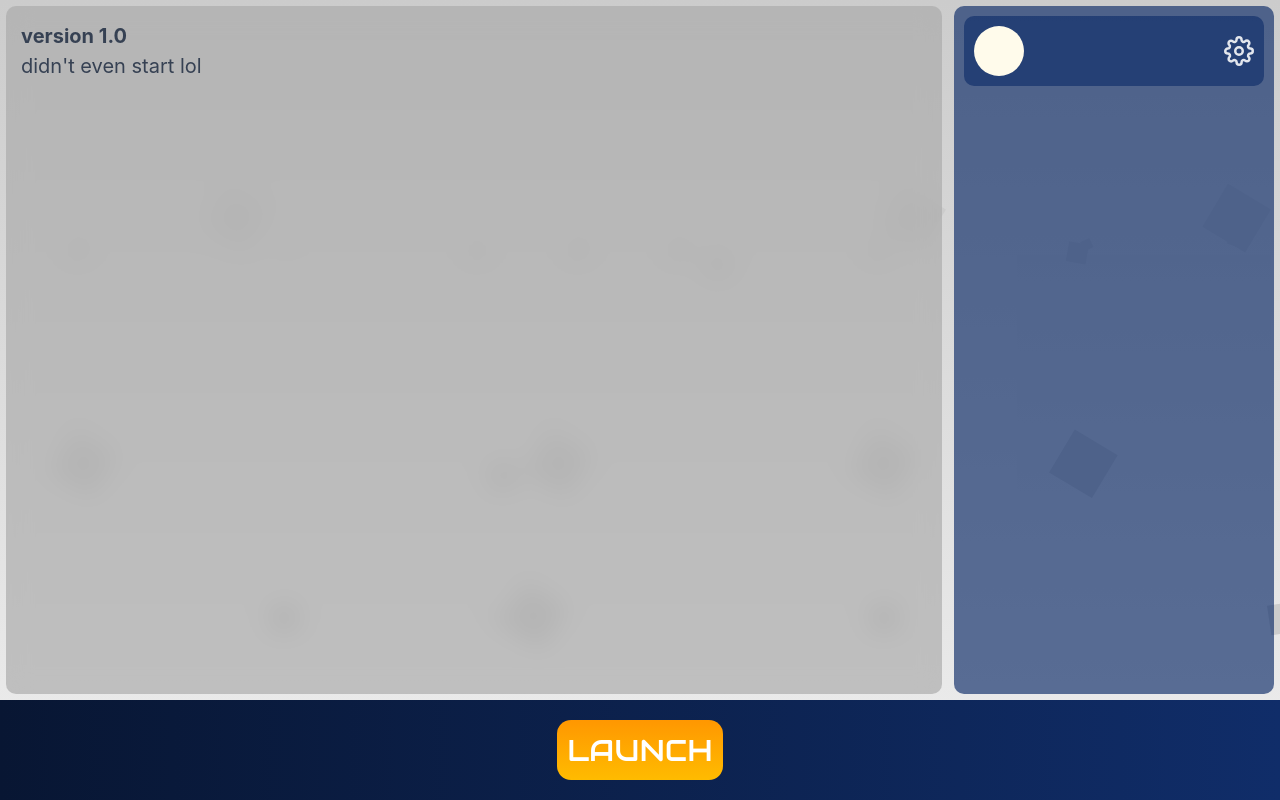
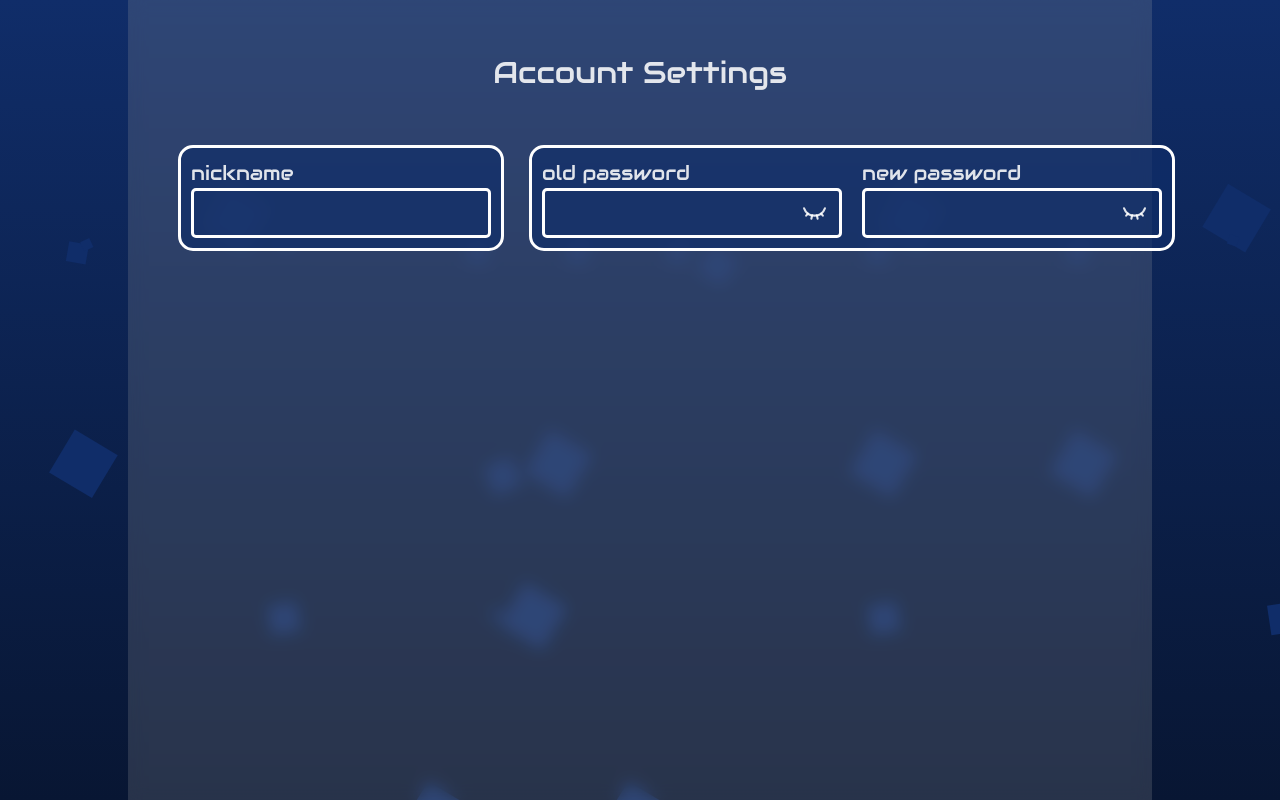
Before and after one commit to Hamzaoui-Louai/Estinea-game-launcher, a React (Vite) app in the folder app/: page / in a window 1280 px wide. Built offline with nearby package versions, Linux system fonts and the light colour scheme.

Commit message:
account settings page unfinished

```diff
--- a/app/src/AppNavigator.tsx
+++ b/app/src/AppNavigator.tsx
@@ -2,6 +2,7 @@ import { useEffect, useState } from "react";
 import Auth from "./pages/Auth/Auth";
 import Signup from "./pages/Signup/Signup";
 import Login from "./pages/Login/Login"
+import AccountSettings from "./pages/AccountSettings/AccountSettings";
 import Main from "./pages/Main/Main";
 import { useAddressStore } from "./store/AddressStore";
 import Background from "./components/Background/Background";
@@ -26,6 +27,10 @@ function AppNavigator(){
         {
             address: 'login',
             component: <Login />
+        },
+        {
+            address: 'accountsettings',
+            component: <AccountSettings />
         },
         {
             address: 'main',
--- /dev/null
+++ b/app/src/pages/AccountSettings/AccountSettings.tsx
@@ -0,0 +1,61 @@
+import { useState } from "react";
+import { useQuery } from "@tanstack/react-query";
+import { unwrapRequestErrors } from "../../utils/mainProcessErrorsHandler";
+import { LuEye , LuEyeClosed } from "react-icons/lu"
+
+function AccountSettings(){
+    const [nickname,setNickname] = useState<string>('')
+    const [oldPassword,setOldPassword] = useState<string>('')
+    const [newPassword,setNewPassword] = useState<string>('')
+    const [viewOldPassword,setViewOldPassword] = useState<boolean>(false)
+    const [viewNewPassword,setViewNewPassword] = useState<boolean>(false)
+    const userInfo = useQuery({
+        queryKey: ["userInfo"],
+        queryFn: async () => {
+            const response = unwrapRequestErrors(await window.ipcRenderer.invoke('sendRequest','GET','user/getuserdata',{}))
+            setNickname(response.nickName)
+            return response;
+    }})
+
+    return (
+        <div style={{fontFamily:'Audiowide'}} className="w-[80%] backdrop-blur-sm mx-auto p-[50px] bg-[#AAAAAA33] h-full">
+            <h1 className="text-[30px] mb-[50px]">Account Settings</h1>
+            <form className=" flex flex-col gap-[50px]">
+                <div className="flex flex-row gap-[25px]">
+                    <form className="border-3 flex flex-col justify-start items-start border-white rounded-[15px] p-[10px] bg-[#102D69AA] w-fit">
+                        <h3 className="text-[20px]">
+                            nickname
+                        </h3>
+                        <input type="text" value={nickname} onChange={(e)=>{setNickname(e.target.value)}} className="border-3 border-white rounded-[5px] w-[300px] h-[50px] p-[10px] text-[20px]"/>
+                    </form>
+                    <form className="border-3 flex flex-row gap-[20px] border-white rounded-[15px] p-[10px] bg-[#102D69AA] w-fit">
+                        <span className="flex flex-col justify-start items-start relative">
+                            <h3 className="text-[20px]">
+                                old password
+                            </h3>
+                            <input type={(viewOldPassword)?"text":"password"} value={oldPassword} onChange={(e)=>{setOldPassword(e.target.value)}} className="border-3 border-white rounded-[5px] w-[300px] h-[50px] p-[10px] text-[20px]"/>
+                            <div className="absolute right-[15px] top-[42px] cursor-pointer" onClick={()=>{setViewOldPassword(!viewOldPassword)}}>{
+                            (viewOldPassword)?
+                            <LuEye size={25}/>:
+                            <LuEyeClosed size={25} />
+                            }</div>
+                        </span>
+                        <span className="flex flex-col justify-start items-start relative">
+                            <h3 className="text-[20px]">
+                                new password
+                            </h3>
+                            <input type={(viewNewPassword)?"text":"password"} value={newPassword} onChange={(e)=>{setNewPassword(e.target.value)}} className="border-3 border-white rounded-[5px] w-[300px] h-[50px] p-[10px] text-[20px]"/>
+                            <div className="absolute right-[15px] top-[42px] cursor-pointer" onClick={()=>{setViewNewPassword(!viewNewPassword)}}>{
+                            (viewNewPassword)?
+                            <LuEye size={25}/>:
+                            <LuEyeClosed size={25} />
+                            }</div>
+                        </span>
+                    </form>
+                </div>
+            </form>
+        </div>
+    )
+}
+
+export default AccountSettings;
--- a/app/src/store/AddressStore.ts
+++ b/app/src/store/AddressStore.ts
@@ -7,6 +7,6 @@ type AppState = {
 
 export const useAddressStore = create<AppState>((set) => ({
     //address: 'auth',
-    address: 'main',
+    address: 'accountsettings',
     setAddress: (address) => set({ address: address }),
 }));
```
Also changed, not shown: app/dist-electron/main.js.
